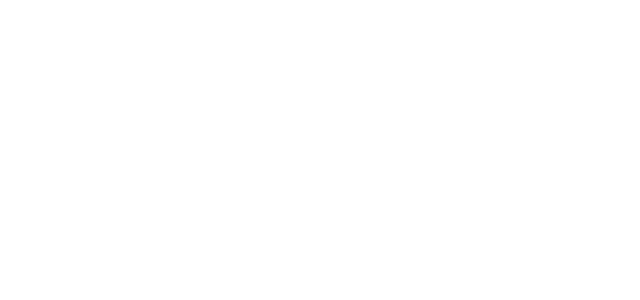
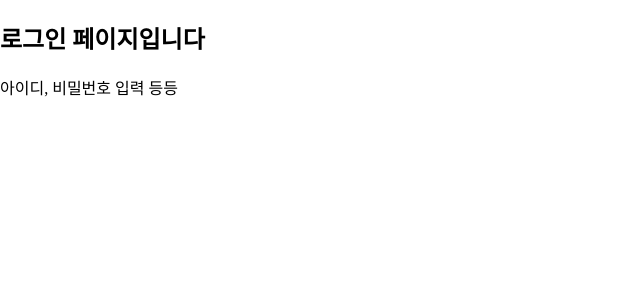
Before and after one commit to nextrunners5/Full_01_2Team, a React (Vite) app in the folder project/: page /LoginPage in a window 1280 px wide. Before the commit this address had no page. Shown: the top 300 px of the page, without its empty margins (0-640 px from the left). Built offline with nearby package versions, Linux system fonts and the light colour scheme.

Commit message:
LoginPage 라우터연결

```diff
--- a/project/src/ExampleButton.tsx
+++ b/project/src/ExampleButton.tsx
@@ -11,6 +11,7 @@
 import MainHomePage from "./pages/MainHomePage";
 import ProjectPage from "./pages/ProjectPage";
 import UserPage from "./pages/UserPage";
+import LoginPage from "./pages/LoginPage";
 
 const HomePage: React.FC = () => {
   const navigate = useNavigate();
@@ -59,6 +60,7 @@
     <Router>
       <Routes>
         <Route path="/" element={<HomePage />} />
+        <Route path="/LoginPage" element={<LoginPage />} />
         <Route path="/MainHomePage" element={<MainHomePage />} />
         <Route path="/SchedulePage" element={<SchedulePage />} />
         <Route path="/ProjectPage" element={<ProjectPage />} />
--- a/project/src/pages/LoginPage.tsx
+++ b/project/src/pages/LoginPage.tsx
@@ -1,6 +1,6 @@
 import React from "react";
 
-const Login: React.FC = () => {
+const LoginPage: React.FC = () => {
   return (
     <div>
       <h2>로그인 페이지입니다</h2>
@@ -9,4 +9,4 @@
   );
 }
 
-export default Login;
+export default LoginPage;
```
